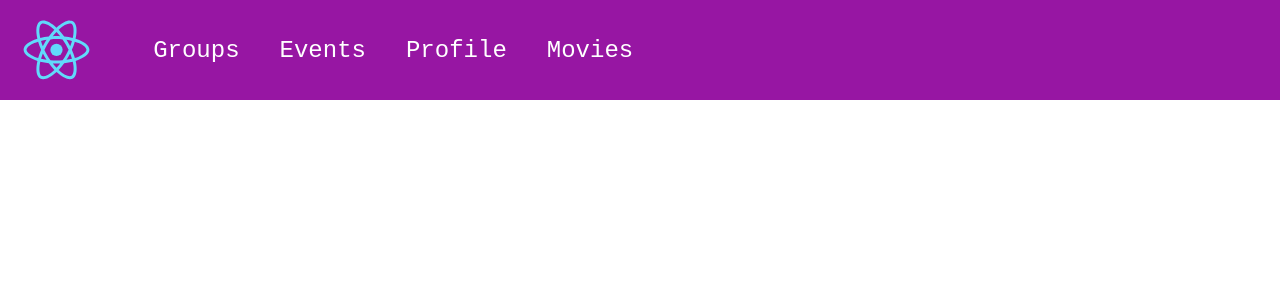
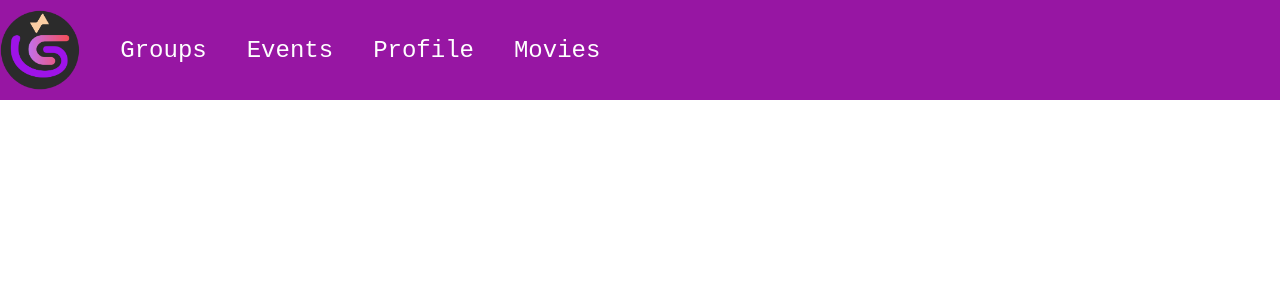
Before and after one commit to Fontys-OAMK-Beter/FontysFrontend, a React (Create React App) app in the folder fontys-frontend/: page / in a window 1280 px wide. Shown: the top 300 px of the page. Built offline with nearby package versions, Linux system fonts and the light colour scheme.

Commit message:
Logo Updated

```diff
--- a/fontys-frontend/src/App.js
+++ b/fontys-frontend/src/App.js
@@ -1,5 +1,5 @@
 import {BrowserRouter, Route, Routes, NavLink, Outlet} from 'react-router-dom';
-import logo from './logo.svg';
+import myLogo from './Logo.png';
 import './styles/App.scss';
 import React, { useState, useEffect } from "react";
 import axios from 'axios';
@@ -11,7 +11,7 @@ function App() {
   return (
       <div className="App">
         <header className="App-header">
-          <img src={logo} className="App-logo" alt="logo"/>
+          <img src={myLogo} className="App-logo" alt="logo"/>
 
           <ul>
             <li>
```
Also changed, not shown: fontys-frontend/src/Logo.png (added), 1 other file (tests, documents, lock files or other folders).
